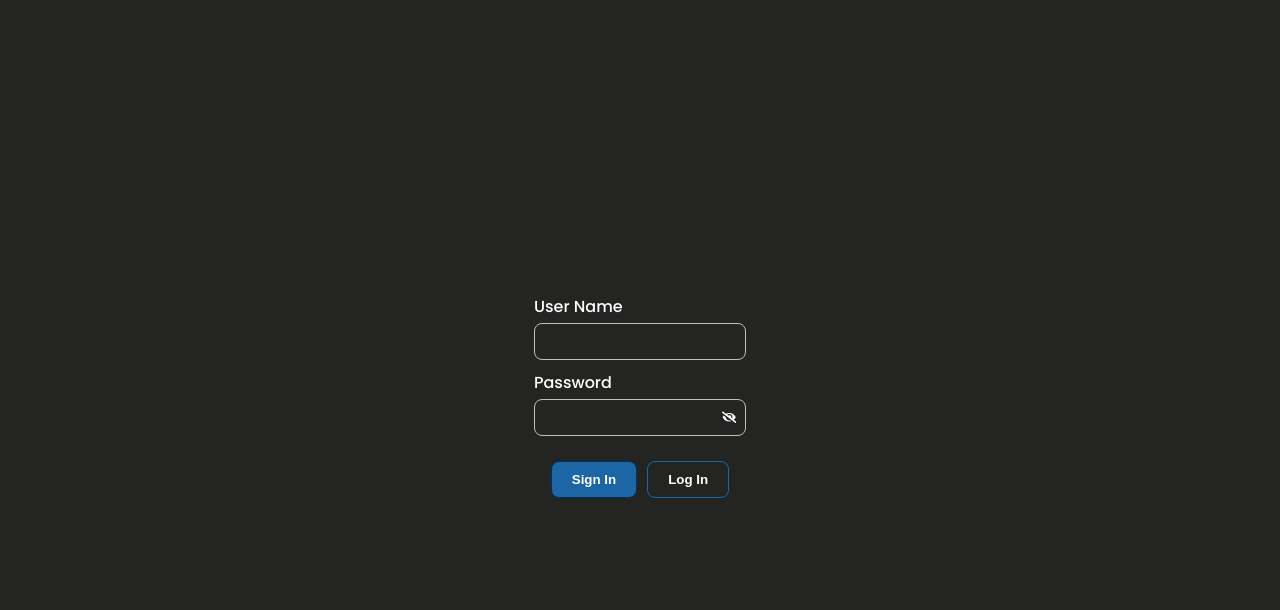
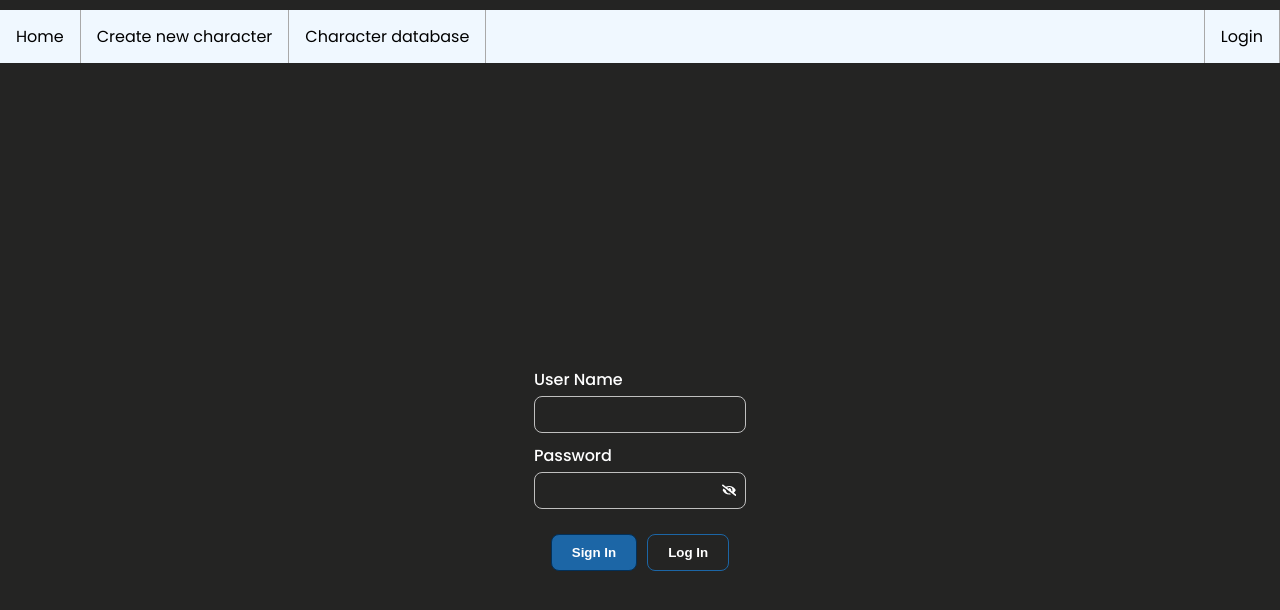
Before and after one commit to FilipeMSouza/rpg-handouts, a Next.js app: page /login in a window 1280 px wide. Shown: the top 610 px of the page. Built offline with nearby package versions, Linux system fonts and the light colour scheme.

Commit message:
adding the navbar component

```diff
--- a/src/app/layout.tsx
+++ b/src/app/layout.tsx
@@ -1,14 +1,36 @@
+'use client';
+
 import React from 'react';
 import StyledComponentsRegistry from '@/lib/registry';
 import { GlobalStyle } from './style/global';
 
 import { Poppins } from 'next/font/google';
+import { LoginPage, Navbar, Page, PageLink } from '@/app/style';
 
 const poppins = Poppins({
   weight: ['100', '200', '300', '400', '500', '600', '700', '800', '900'],
   subsets: ['latin'],
   style: ['normal', 'italic'],
 });
+
+const NavBarComponent = () => {
+  return (
+    <Navbar>
+      <Page>
+        <PageLink href={'/'}>Home</PageLink>
+      </Page>
+      <Page>
+        <PageLink href={'/new-char'}>Create new character</PageLink>
+      </Page>
+      <Page>
+        <PageLink href={'/database'}>Character database</PageLink>
+      </Page>
+      <LoginPage>
+        <PageLink href={'/login'}>Login</PageLink>
+      </LoginPage>
+    </Navbar>
+  );
+};
 
 export default function RootLayout({
   children,
@@ -19,6 +41,7 @@ export default function RootLayout({
     <html lang='en'>
       <body className={poppins.className}>
         <StyledComponentsRegistry>
+          <NavBarComponent />
           {children}
           <GlobalStyle />
         </StyledComponentsRegistry>
```
